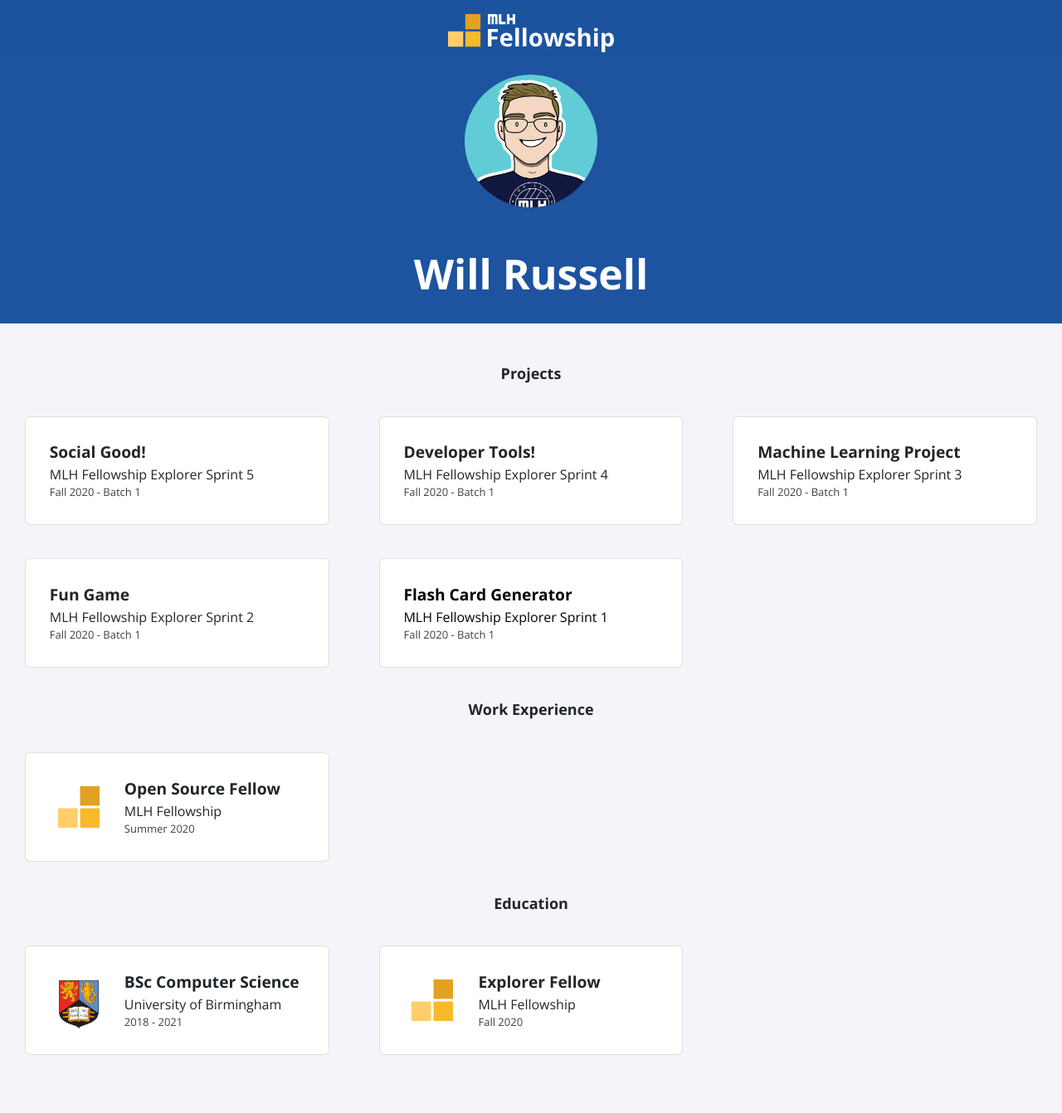
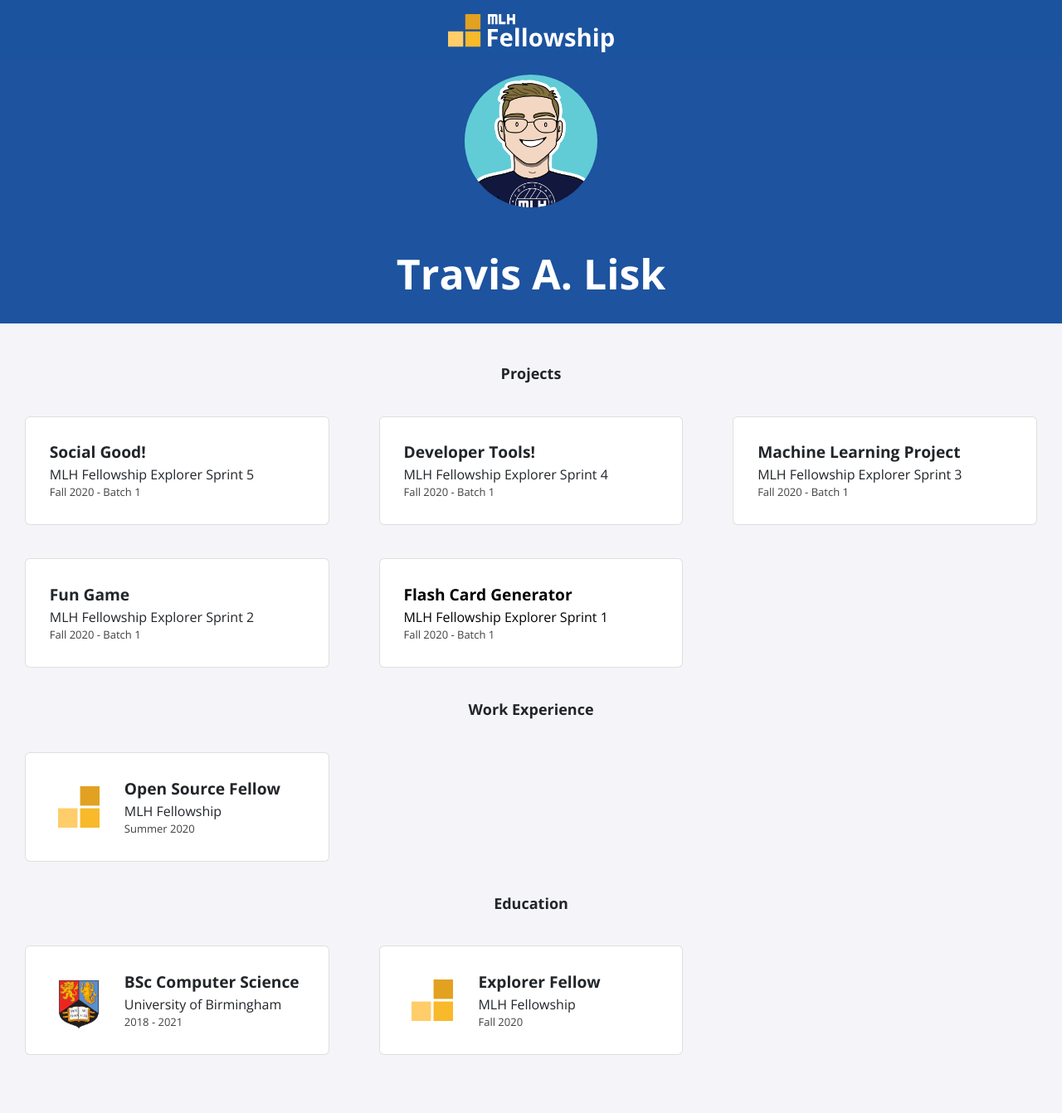
Before and after one commit to Arduino-TAL/Arduino-TAL.github.io, a Jekyll site: the page built from index.html, in a window 1280 px wide. Shown: the whole page at 83% size. Built offline with Jekyll 4.4.1, drawn with Linux system fonts in a browser that asks for light colours; nearby versions of some CDN libraries; part of the change alters nothing that is shown.

Commit message:
update config.yml to include my stuff

```diff
--- a/_config.yml
+++ b/_config.yml
@@ -1,13 +1,11 @@
-title: "Will Russell"
-email: fellowship@mlh.io
+title: "Travis A. Lisk"
+email: arduino@liskfamily.com
 description: >- # this means to ignore newlines until "baseurl:"
-  Write an awesome description for your new site here. You can edit this
-  line in _config.yml. It will appear in your document head meta (for
-  Google search results) and in your feed.xml site description.
+  Testing out with GitHub Pages to see what I can do
 baseurl: "/"
-url: "/portfolio-template"
-twitter_username: mlhacks
-github_username:  mlh-fellowship
+url: "https://Arduino-TAL.github.io"
+twitter_username: LiskCoop
+github_username:  Arduino-TAL
 
 sass:
   sass_dir: _sass
```
